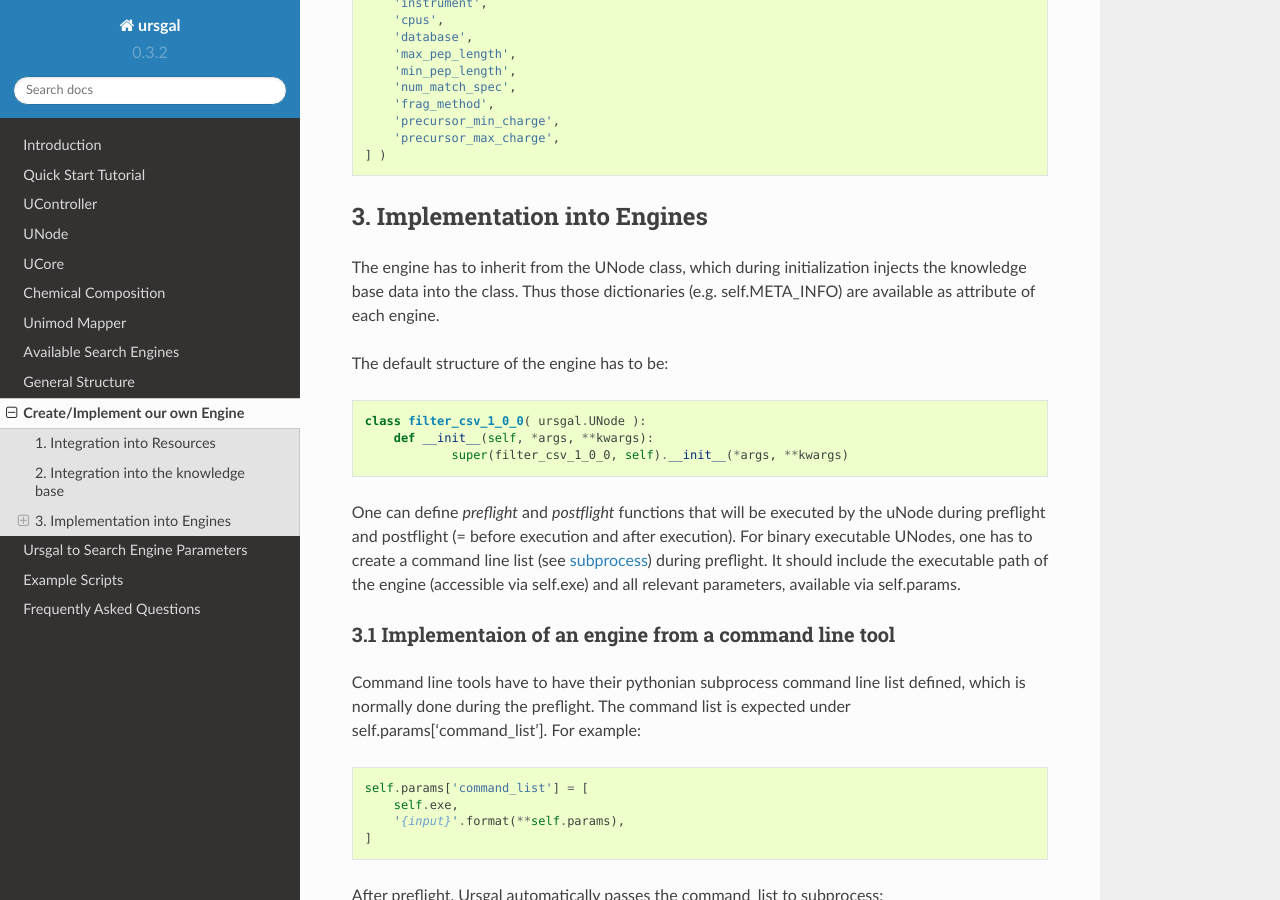
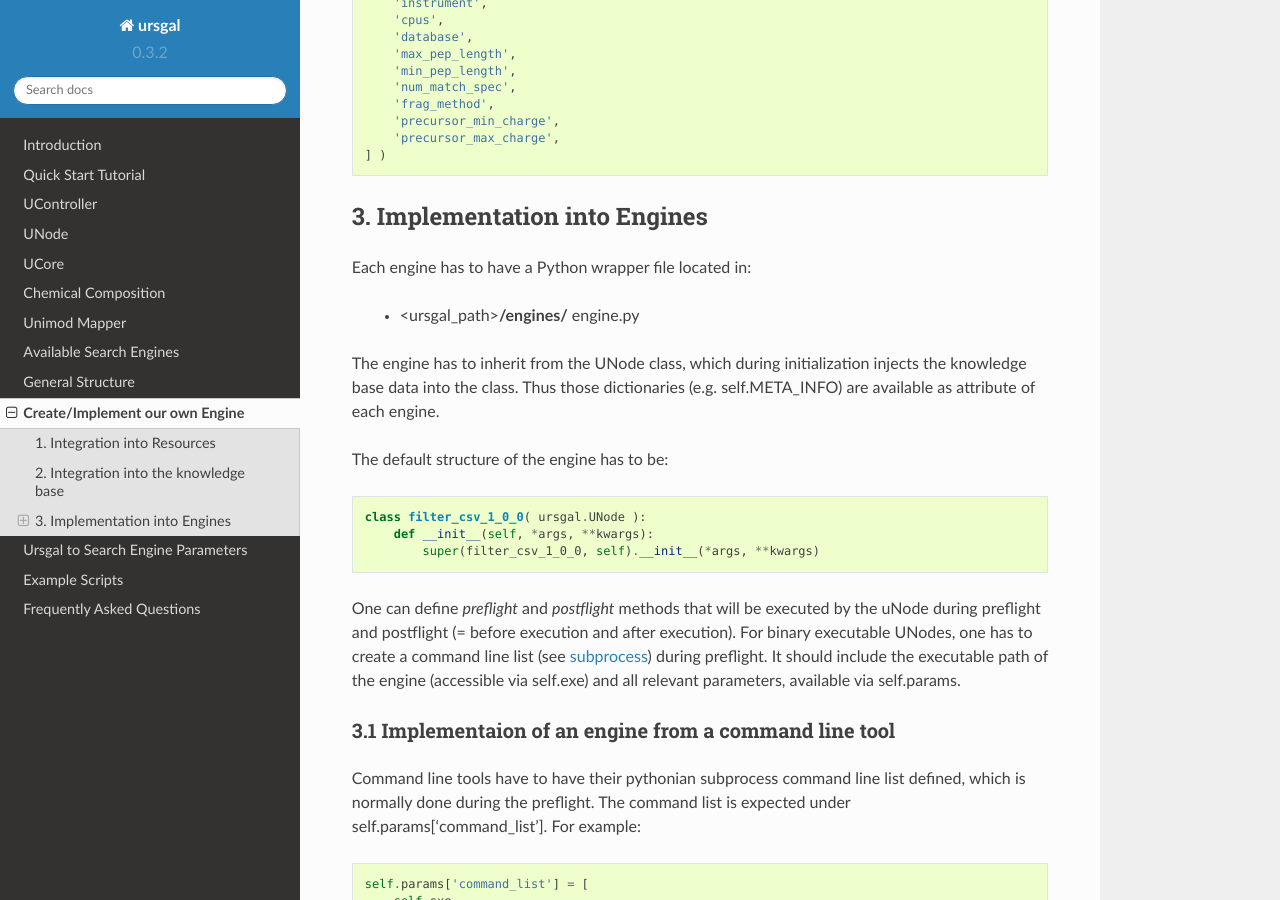
Before and after one commit to ursgal/ursgal, a Sphinx documentation site: the page built from docs/source/create_your_own_engine.txt, in a window 1280 px wide and 900 px high, scrolled down 3980 px. Built offline with Sphinx 7.4.7 and the Read the Docs theme 2.0.0, drawn with Linux system fonts in a browser that asks for light colours; pages that are not in the unit, such as notebooks, are missing from menus.

Commit message:
Corrected create_your_own_engine docs

```diff
--- a/docs/source/create_your_own_engine.txt
+++ b/docs/source/create_your_own_engine.txt
@@ -1,7 +1,7 @@
 .. _generate-your-engines:
 
 Create/Implement our own Engine
-================================
+===============================
 
 The :ref:`General structure<general_structure>` of ursgal needs to be considered.
 The tutorial will explain the implementation into the ursgal
@@ -12,7 +12,7 @@ based on two examples:
 
 
 1. Integration into Resources
---------------------------------
+-----------------------------
 
 Engine code should be standalone and executable from the command line.
 Each engine has to have its own folder following python class name
@@ -48,7 +48,7 @@ convention see `PEP 3131`_.
 
 
 2. Integration into the knowledge base
------------------------------------------
+--------------------------------------
 
 Each engine has to have a knowledge base file located in:
 
@@ -221,6 +221,10 @@ engine as prefix, e.g. http_url and ftp_url.
 3. Implementation into Engines
 ------------------------------
 
+Each engine has to have a Python wrapper file located in:
+
+ * <ursgal_path>\ **/engines/** engine.py
+
 The engine has to inherit from the UNode class, which during initialization injects
 the knowledge base data into the class. Thus those dictionaries (e.g. self.META_INFO)
 are available as attribute of each engine.
@@ -229,10 +233,10 @@ The default structure of the engine has to be::
 
     class filter_csv_1_0_0( ursgal.UNode ):
         def __init__(self, *args, **kwargs):
-                super(filter_csv_1_0_0, self).__init__(*args, **kwargs)
+            super(filter_csv_1_0_0, self).__init__(*args, **kwargs)
 
 
-One can define `preflight` and `postflight` functions that will be executed by the uNode
+One can define `preflight` and `postflight` methods that will be executed by the uNode
 during preflight and postflight (= before execution and after execution).
 For binary executable UNodes, one has to create a command line list (see `subprocess`_) during preflight.
 It should include the executable path of the engine (accessible via self.exe) and all relevant
```
Also changed, not shown: .travis.yml.
